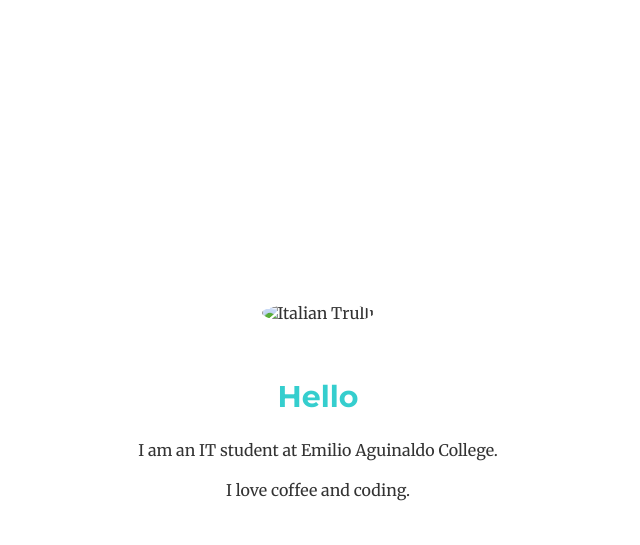
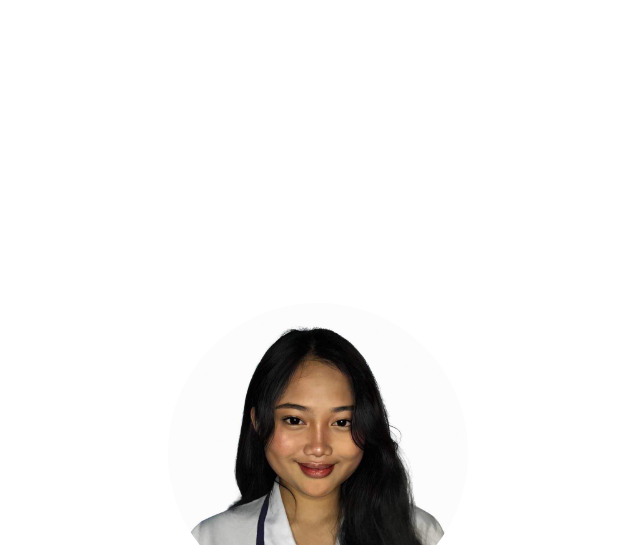
Before and after one commit to loran05/myProfile, a plain HTML site: page index.html in a window 1280 px wide. Shown: the part 407-952 px from the top of the page, without its empty margins (322-962 px from the left). Drawn offline with Linux system fonts and the light colour scheme.

Commit message:
Update index.html

```diff
--- a/index.html
+++ b/index.html
@@ -19,11 +19,11 @@ class="highlight">programmer </span></h2>
  </div>
  </section>
  <section class="middle-section" style="text-align: center;">
- <img src="dexter.jpg" alt="Italian Trulli">
+ <img src="pic.jpg" alt="Meee">
  <br><br>
  <h2 style="color:rgb(53, 206, 206);">Hello</h2>
  <p>I am an IT student at Emilio Aguinaldo College.<br><br> I love
-coffee and coding.</p>
+cooking and coding.</p>
  <br><br><br><br><br><br><br><br><br>
  <h1 style="color:rgb(53, 206, 206);">SKILLS</h1>
  <div style="display: flex; justify-content: center; align-items:
```
